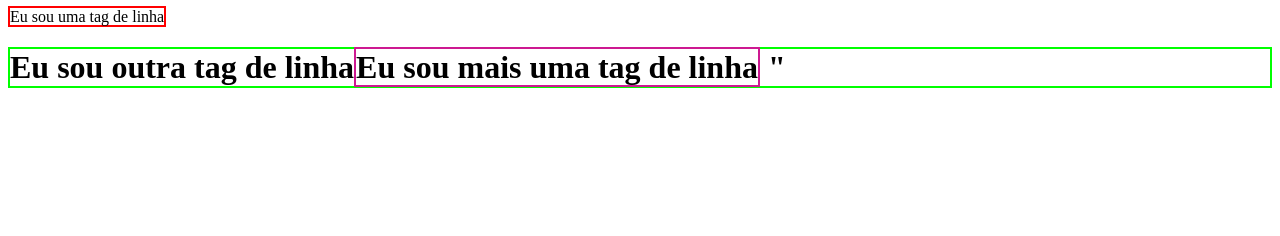
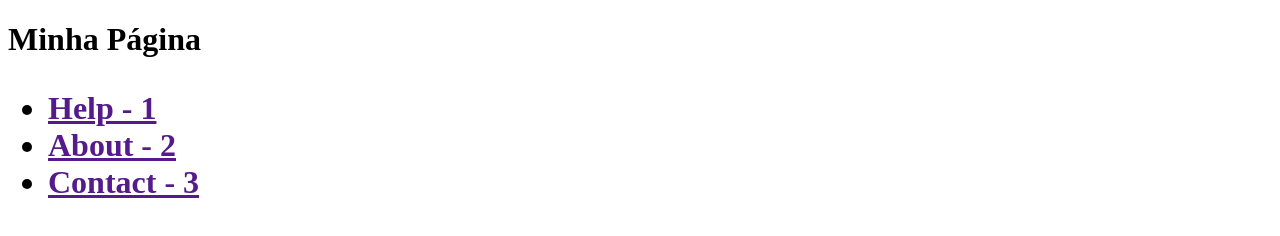
Before and after one commit to nascimentorenan/primeiro-projeto-o, a plain HTML site: page index.html in a window 1280 px wide. Drawn offline with Linux system fonts and the light colour scheme.

Commit message:
Criando o cabeçalho da página

```diff
--- a/index.html
+++ b/index.html
@@ -13,12 +13,19 @@
         <!-- Exemplo de tags de linha-->
         <!--aproveitando e aplicando algum estilo inline através do atributo style-->
 
-        <span style="border: solid 2px #ff0000;">Eu sou uma tag de linha</span>
-
-        <h1 style="border: solid 2px #00ff00;>minha página</h1>
-        		<span style="border: solid 2px #0000ff;">Eu sou outra tag de linha</span><span style="border: solid 2px #cd1991;">Eu sou mais uma tag de linha</span>
-
-        </span>"
+        <div id="container">
+			<header id="cabecalho">
+				<h1>Minha Página</h1><h1>
+					<nav>
+						<ul>
+							<li><a href="" hreaf="#">Help - 1 </a></li>
+							<li><a href="" hreaf="#">About - 2 </a></li>
+							<li><a href="" hreaf="#">Contact - 3 </a></li>
+						</ul>
+					</nav>
+				</h1></h1>
+			</header>
+		</div>
 
 
 	</body>
```
